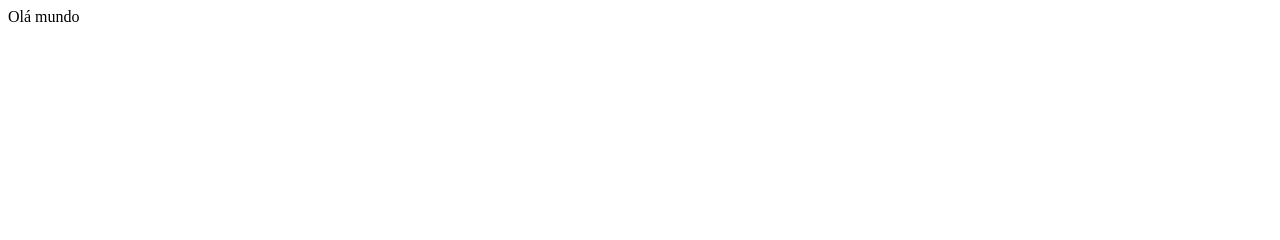
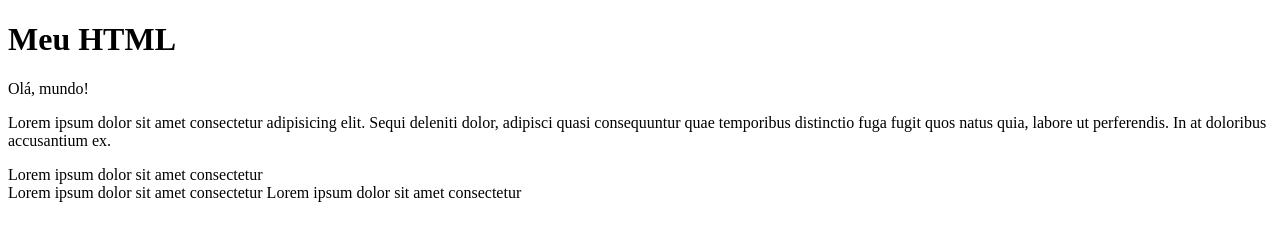
Before and after one commit to paulorjuniorp/curso-javascript-completo-lom, a plain HTML site: page html5-css3/index.html in a window 1280 px wide. Drawn offline with Linux system fonts and the light colour scheme.

Commit message:
Add files via upload

```diff
--- a/html5-css3/index.html
+++ b/html5-css3/index.html
@@ -1,11 +1,18 @@
 <!DOCTYPE html>
-<html lang="en">
+<html lang="pt-BR">
 <head>
     <meta charset="UTF-8">
     <meta name="viewport" content="width=device-width, initial-scale=1.0">
-    <title>HTML 5 e CSS 3</title>
+    <title>Meu HTML</title>
 </head>
 <body>
-    Olá mundo
+    <h1>Meu HTML</h1>
+    <p>Olá, mundo!</p>
+    <p>Lorem ipsum dolor sit amet consectetur adipisicing elit. Sequi deleniti dolor, adipisci quasi consequuntur quae
+        temporibus distinctio fuga fugit quos natus quia, labore ut perferendis. In at doloribus accusantium ex.
+    </p>
+    <span>Lorem ipsum dolor sit amet consectetur</span><br>
+    <span>Lorem ipsum dolor sit amet consectetur</span>
+    <span>Lorem ipsum dolor sit amet consectetur</span>
 </body>
 </html>
```
